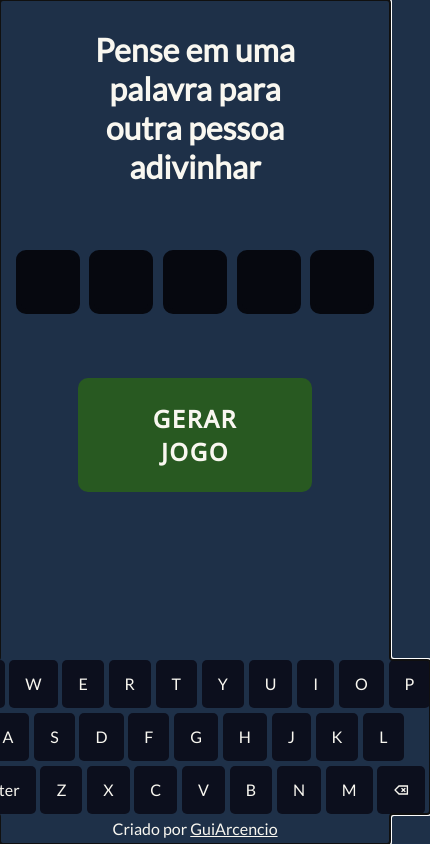
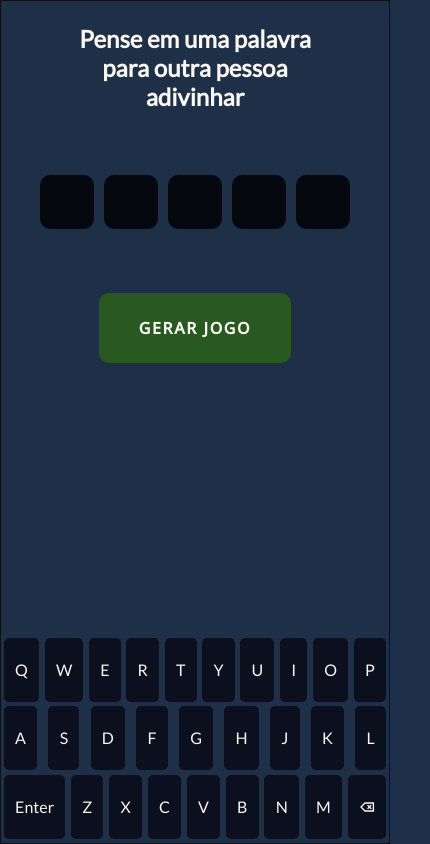
Before and after one commit to GuiArcencio/letradas, a Next.js app: page / in a window 390 px wide. Shown: the whole page, 430 px wide, since content can reach past the window. Built offline with nearby package versions, Linux system fonts and the light colour scheme.

Commit message:
finishes first prototype

```diff
--- a/pages/index.js
+++ b/pages/index.js
@@ -87,11 +87,9 @@ export default function Home() {
                 </CopyToClipboard>
             </div>
 
-            <Keyboard onKeyClick={keyPressed}/>
-
-            <div className={styles.footer}>
-                <p>Criado por <a href="https://github.com/GuiArcencio" target="_blank" rel="noreferrer">GuiArcencio</a></p>
-            </div>
+            <footer className={styles.keyboard}>
+                <Keyboard onKeyClick={keyPressed}/>
+            </footer>
         </div>
     );
 }
--- /dev/null
+++ b/styles/Game.module.scss
@@ -0,0 +1,78 @@
+@import "variables";
+
+.content {
+    display: flex;
+    flex-direction: column;
+    justify-content: space-between;
+    align-items: center;
+    max-width: 100%;
+    height: 100vh;
+    overflow: hidden;
+
+    header {
+        margin-top: 1.5rem;
+    }
+
+    footer {
+        display: flex;
+        align-items: center;
+        justify-content: center;
+        margin-bottom: 0.3rem;
+        width: 100%;
+    }
+}
+
+.table {
+    display: flex;
+    flex-direction: column;
+    align-items: center;
+    justify-content: center;
+    gap: 0.6rem;
+
+    ul {
+        display: flex;
+        flex-direction: row;
+        justify-content: center;
+        gap: 0.6rem;
+
+        li {
+            width: 4rem;
+            height: 4rem;
+            border-radius: 10px;
+            background-color: $darkblue;
+            border: 5px solid $blackish;
+
+            display: flex;
+            justify-content: center;
+            align-items: center;
+
+            p {
+                font-family: Lato, sans-serif;
+                font-weight: bold;
+                font-size: 2rem;
+                color: $whitish;
+                text-align: center;
+                line-height: 100%;
+            }
+        }
+    }
+}
+
+@media (max-width: 650px) {
+    .content {
+        header {
+            margin-top: 0.4rem;
+        }
+    }
+
+    .table {
+        gap: 0.3rem;
+        ul {
+            gap: 0.3rem;
+            li {
+                width: 3.5rem;
+                height: 3.5rem;
+            }
+        }
+    }
+}
--- a/styles/Home.module.scss
+++ b/styles/Home.module.scss
@@ -3,10 +3,11 @@
 .content {
     display: flex;
     flex-direction: column;
-    justify-content: space-around;
+    justify-content: space-between;
     align-items: center;
-    width: 100%;
+    max-width: 100%;
     height: 100vh;
+    overflow: hidden;
 }
 
 .main {
@@ -15,6 +16,7 @@
     align-items: center;
     width: 60%;
     gap: 4rem;
+    margin-top: 1.5rem;
 
     h1 {
         font-size: 2rem;
@@ -111,14 +113,31 @@
     }
 }
 
-.footer {
-    position: absolute;
-    bottom: 0.4rem;
+.keyboard {
+    display: flex;
+    align-items: center;
+    justify-content: center;
+    margin-bottom: 0.3rem;
+    width: 100%;
+}
 
-    p {
-        font-size: 1rem;
-        a {
-            text-decoration: underline;
+@media (max-width: 650px) {
+    .main {
+        h1 {
+            font-size: 1.5rem;
+        }
+
+        ul {
+            li {
+                width: 3.4rem;
+                height: 3.4rem;
+            }
+        }
+    }
+
+    .generateButton {
+        h3 {
+            font-size: 1rem;
         }
     }
 }
--- a/styles/Keyboard.module.scss
+++ b/styles/Keyboard.module.scss
@@ -6,6 +6,7 @@
     align-items: center;
     justify-content: center;
     gap: 0.3rem;
+    width: 100%;
 
     ul {
         display: flex;
@@ -19,7 +20,7 @@
             display: flex;
             justify-content: center;
             align-items: center;
-            padding: 1rem;
+            padding: 1rem 1rem;
             border-radius: 5px;
             cursor: pointer;
 
@@ -45,3 +46,16 @@
         }
     }
 }
+
+@media (max-width: 650px) {
+    .contentBox {
+        ul {
+            gap: 0;
+            justify-content: space-between;
+            width: 98%;
+            li {
+                padding: 1.5rem 0.7rem;
+            }
+        }
+    }
+}
--- a/styles/globals.scss
+++ b/styles/globals.scss
@@ -6,12 +6,12 @@
   padding: 0;
   margin: 0;
   font-family: Lato, sans-serif;
-  color: $whitish;
   box-sizing: border-box;
 }
 
 body {
   background-color: $darkblue;
+  color: $whitish;
 }
 
 a {
```
Also changed, not shown: pages/[code].js (+108 -3 lines), utils/checkWord.js (added, +28 -0 lines).
